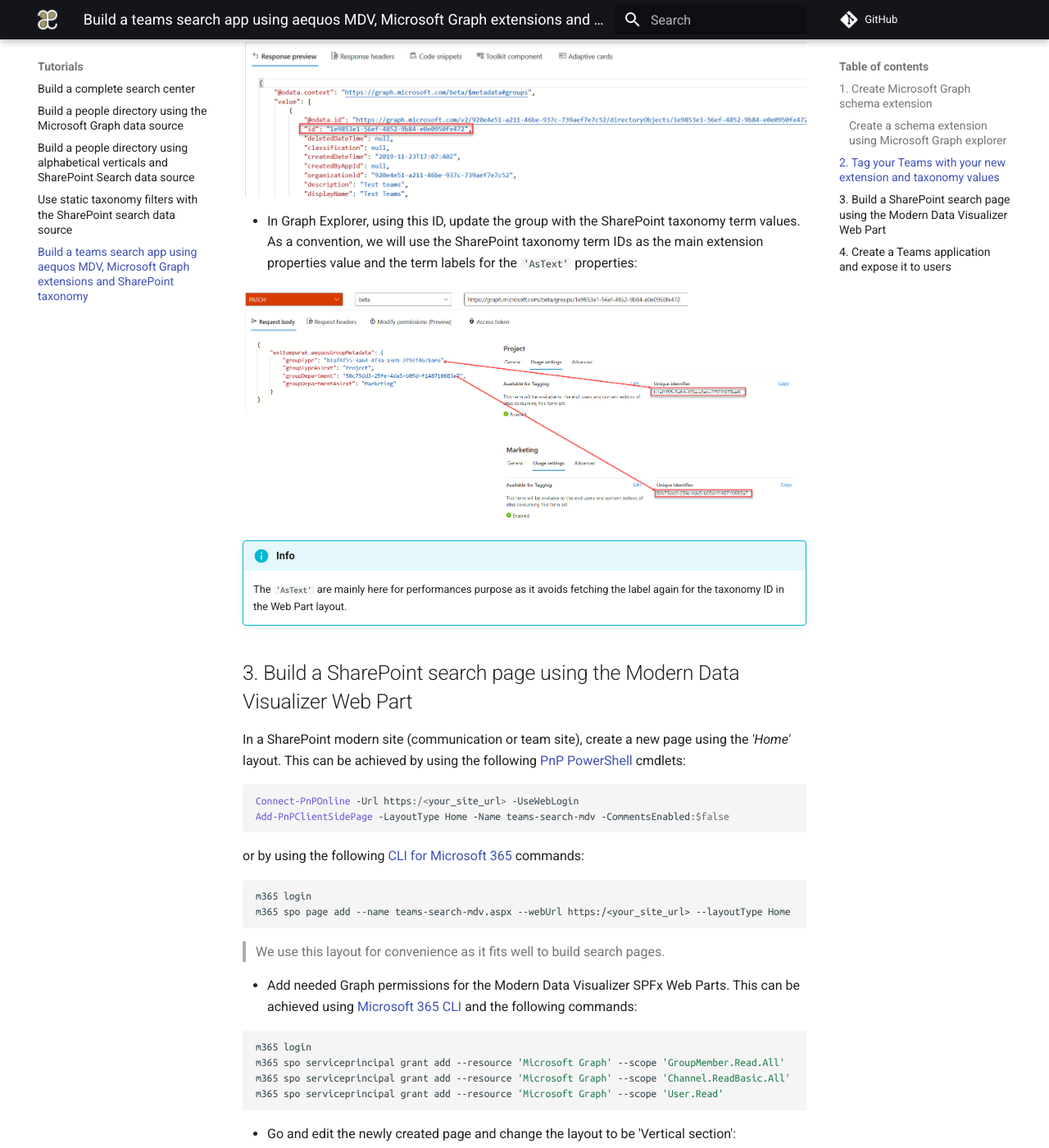
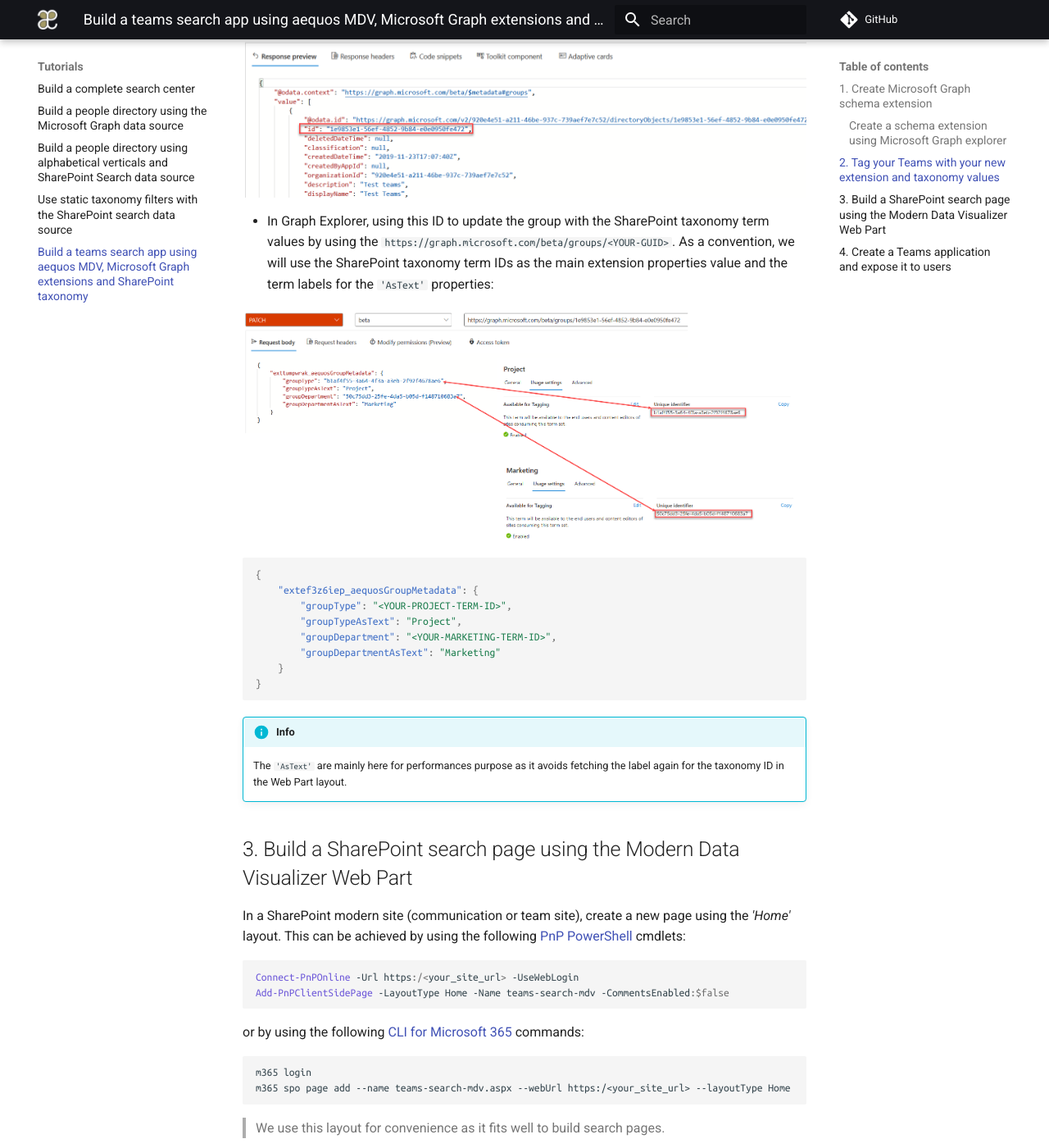
Before and after one commit to aequos-solutions/modern-data-visualizer, an MkDocs documentation site: the page built from docs/getting_started/tutorials/build_teams_search_portal_using_taxonomy.md, in a window 1280 px wide and 1400 px high, scrolled down 5751 px. Shown: the whole window at 82% size. Built offline with MkDocs 1.6.1 and Material for MkDocs 9.7.7, drawn with Linux system fonts in a browser that asks for light colours; comment, search, counter and statistics services are not loaded.

Commit message:
feat(doc): add sample of code and URL

````diff
--- a/docs/getting_started/tutorials/build_teams_search_portal_using_taxonomy.md
+++ b/docs/getting_started/tutorials/build_teams_search_portal_using_taxonomy.md
@@ -110,9 +110,20 @@ As you probably want to tag not just one Team in your organization, this step ca
 
 !["Teams custom metadata - Graph Explorer get Teams"](../../assets/scenarios/teams/graph_explorer_get_teams.png){: .center}
 
-- In Graph Explorer, using this ID, update the group with the SharePoint taxonomy term values. As a convention, we will use the SharePoint taxonomy term IDs as the main extension properties value and the term labels for the `'AsText'` properties:
+- In Graph Explorer, using this ID to update the group with the SharePoint taxonomy term values by using the `https://graph.microsoft.com/beta/groups/<YOUR-GUID>`. As a convention, we will use the SharePoint taxonomy term IDs as the main extension properties value and the term labels for the `'AsText'` properties:
 
 !["Teams custom metadata - Graph Explorer tag Teams"](../../assets/scenarios/teams/graph_explorer_tag_team.png){: .center}
+
+```json
+{
+    "extef3z6iep_aequosGroupMetadata": {
+        "groupType": "<YOUR-PROJECT-TERM-ID>",
+        "groupTypeAsText": "Project",
+        "groupDepartment": "<YOUR-MARKETING-TERM-ID>",
+        "groupDepartmentAsText": "Marketing"
+    }
+}
+```
 
 !!! info
     The `'AsText'` are mainly here for performances purpose as it avoids fetching the label again for the taxonomy ID in the Web Part layout.
````
